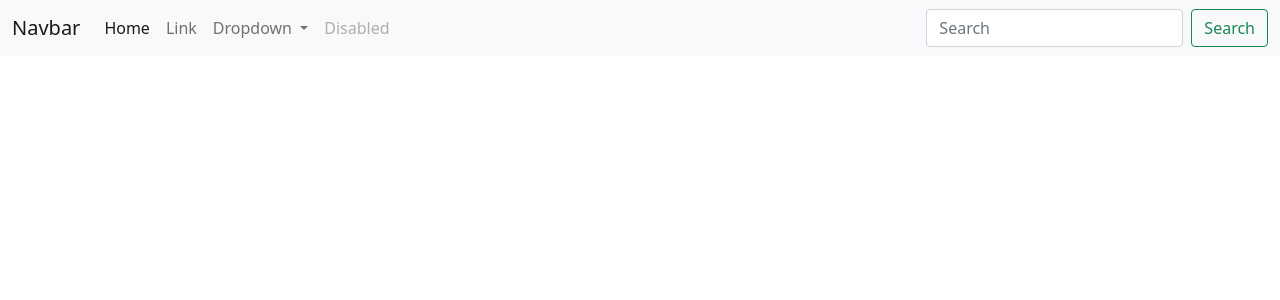
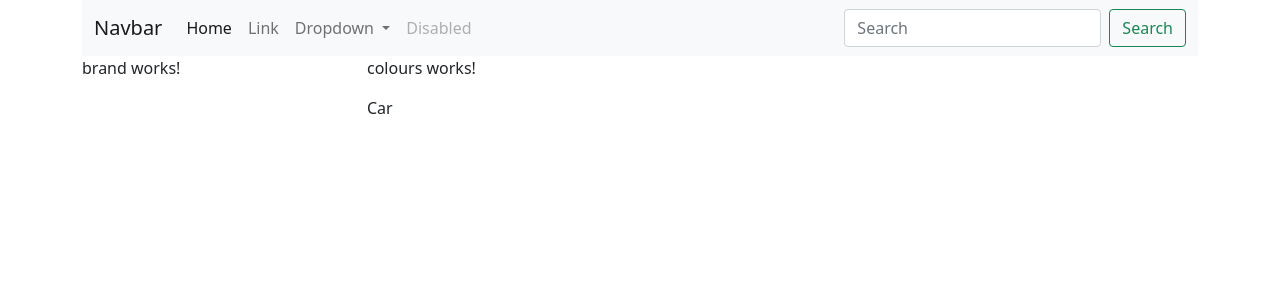
Before and after one commit to enescankuranli/RentACar-Frontend, an Angular app: page / in a window 1280 px wide. Shown: the top 300 px of the page. Built offline with nearby package versions, Linux system fonts and the light colour scheme.

Commit message:
başlangıç

```diff
--- a/src/app/app.component.html
+++ b/src/app/app.component.html
@@ -1,2 +1,15 @@
+<div class="container">
 <app-navi></app-navi>
+<div class="row">
+    <div class="col-md-3">
+        <app-brand></app-brand>
+    </div>
+    <div class="col-md-9">
+        <app-colour></app-colour>
+        <app-car></app-car>
+    </div>
+
+</div>
+
 <router-outlet></router-outlet>
+</div>
--- a/src/app/app.module.ts
+++ b/src/app/app.module.ts
@@ -5,12 +5,16 @@ import { AppRoutingModule } from './app-routing.module';
 import { AppComponent } from './app.component';
 import { CarComponent } from './components/car/car.component';
 import { NaviComponent } from './components/navi/navi.component';
+import { ColourComponent } from './components/colour/colour.component';
+import { BrandComponent } from './components/brand/brand.component';
 
 @NgModule({
   declarations: [
     AppComponent,
     CarComponent,
-    NaviComponent
+    NaviComponent,
+    ColourComponent,
+    BrandComponent
   ],
   imports: [
     BrowserModule,
--- /dev/null
+++ b/src/app/components/brand/brand.component.html
@@ -0,0 +1 @@
+<p>brand works!</p>
--- /dev/null
+++ b/src/app/components/brand/brand.component.ts
@@ -0,0 +1,15 @@
+import { Component, OnInit } from '@angular/core';
+
+@Component({
+  selector: 'app-brand',
+  templateUrl: './brand.component.html',
+  styleUrls: ['./brand.component.css']
+})
+export class BrandComponent implements OnInit {
+
+  constructor() { }
+
+  ngOnInit(): void {
+  }
+
+}
--- a/src/app/components/car/car.component.html
+++ b/src/app/components/car/car.component.html
@@ -1 +1 @@
-<p>car works!</p>
+Car
--- /dev/null
+++ b/src/app/components/colour/colour.component.html
@@ -0,0 +1 @@
+<p>colours works!</p>
--- /dev/null
+++ b/src/app/components/colour/colour.component.ts
@@ -0,0 +1,15 @@
+import { Component, OnInit } from '@angular/core';
+
+@Component({
+  selector: 'app-colour',
+  templateUrl: './colour.component.html',
+  styleUrls: ['./colour.component.css']
+})
+export class ColourComponent implements OnInit {
+
+  constructor() { }
+
+  ngOnInit(): void {
+  }
+
+}
```
Also changed, not shown: src/app/components/brand/brand.component.css (added), src/app/components/colour/colour.component.css (added), 2 other files (tests, documents, lock files or other folders).
